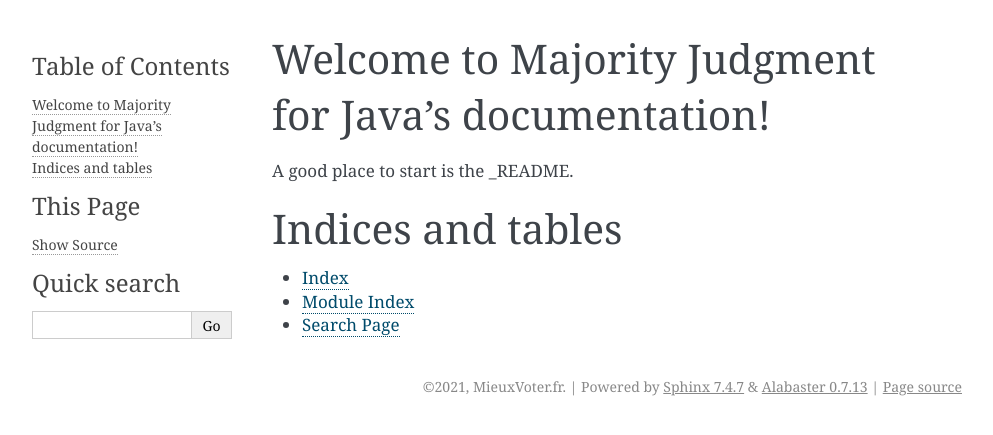
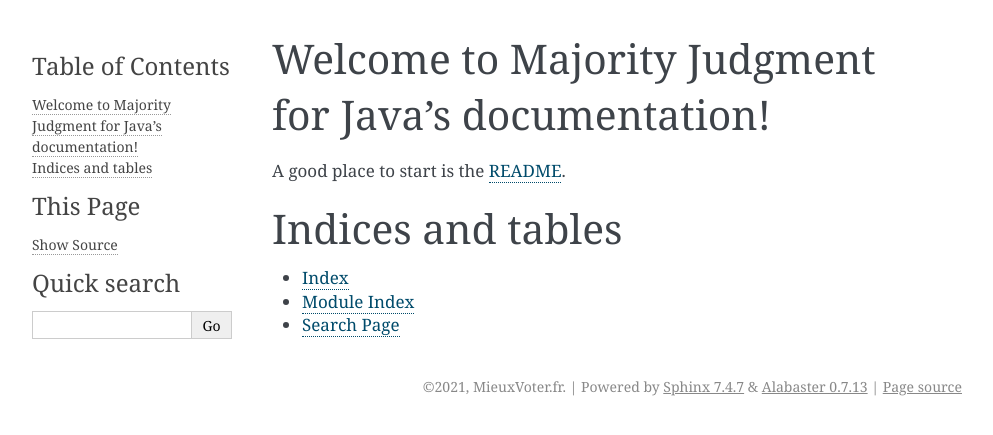
Before and after one commit to MieuxVoter/majority-judgment-library-java, a Sphinx documentation site: the page built from docs/source/index.rst, in a window 1280 px wide. Shown: the top 435 px of the page, without its empty margins (148-1141 px from the left). Built offline with Sphinx 7.4.7, drawn with Linux system fonts in a browser that asks for light colours.

```diff
--- a/docs/source/index.rst
+++ b/docs/source/index.rst
@@ -11,7 +11,7 @@ Welcome to Majority Judgment for Java's documentation!
    :caption: Contents:
 
 
-A good place to start is the _README.
+A good place to start is the README_.
 
 
 .. _README: https://github.com/MieuxVoter/majority-judgment-library-java/blob/master/README.md
```
